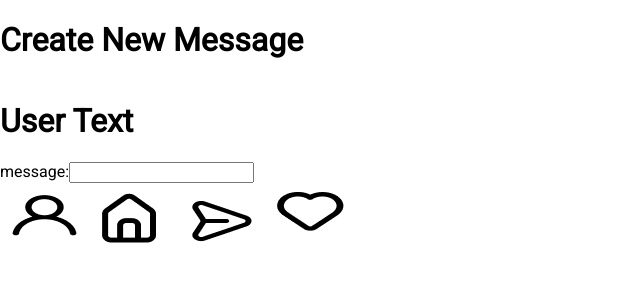
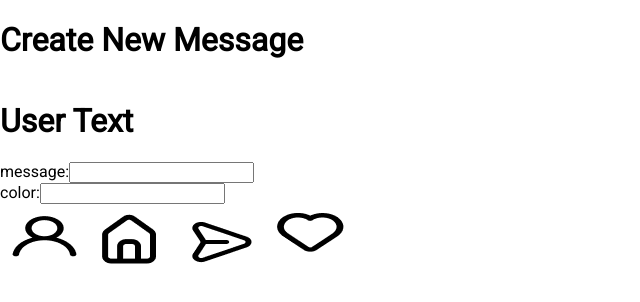
Before and after one commit to weblab-class/ekviamn-mn-taylor-ZihaoWangZihao, a React app: page /CreatePage in a window 1280 px wide. Shown: the top 302 px of the page, without its empty margins (0-640 px from the left). Built offline with nearby package versions, Linux system fonts and the light colour scheme; no server answers; the HTML template or start-up script is replaced by a standard one.

Commit message:
Implemented colored text

```diff
--- a/client/src/components/pages/CreatePage.js
+++ b/client/src/components/pages/CreatePage.js
@@ -9,6 +9,7 @@ import NewMessage from "./CreatePage_Components/NewMessage.js";
 
 const CreatePage = (props) => {
   const [message, setMessage] = useState("");
+  const [messageColor, setMessageColor] = useState("")
 
   return (
     <>
@@ -18,14 +19,14 @@ const CreatePage = (props) => {
         </div>
         <div class="u-flex">
           <div>
-            <InputText userMessage={message} mutateMessage={setMessage} />
+            <InputText userMessage={message} mutateMessage={setMessage} userColor={messageColor} mutateColor={setMessageColor}/>
           </div>
           <div class="u-flex-justifyCenter">
-            <NewMessage userMessage={message} mutateMessage={setMessage} />
+            <NewMessage userMessage={message} mutateMessage={setMessage} userColor={messageColor}/>
           </div>
         </div>
         <div>
-          <NavBar />
+          <NavBar/>
         </div>
       </div>
     </>
--- a/client/src/components/pages/CreatePage_Components/InputText.js
+++ b/client/src/components/pages/CreatePage_Components/InputText.js
@@ -3,9 +3,13 @@ import React, { useState, useEffect } from "react";
 const InputText = (props) => {
 
 
-    const handleChange = (event) => {
+    const handleChangeText = (event) => {
         event.preventDefault();
         props.mutateMessage(event.target.value)
+    }
+    const handleChangeColor = (event) => {
+        event.preventDefault();
+        props.mutateColor(event.target.value)
     }
 
     return (
@@ -15,7 +19,13 @@ const InputText = (props) => {
             <form>
                 <label>
                     message:
-                    <input type="text" onChange={handleChange}/>
+                    <input type="text" onChange={handleChangeText}/>
+                </label>
+            </form>
+            <form>
+                <label>
+                    color:
+                    <input type="text" onChange={handleChangeColor}/>
                 </label>
             </form>
         </div>
--- a/client/src/components/pages/CreatePage_Components/NewMessage.js
+++ b/client/src/components/pages/CreatePage_Components/NewMessage.js
@@ -4,9 +4,18 @@ const NewMessage = (props) => {
 
     return (
         <>
-            <div>
-                <h1>{props.userMessage}</h1>
+            <div style={{
+                    backgroundColor:props.userColor,
+                    position:"relative",
+                    top:"50%",
+                    left:"50%",
+                    transform:"translate(-50%, -50%)",
+                    width:"400px",
+                    heigh:"400px"
+                    }}>
+                {props.userMessage}
             </div>
+
         </>
     );
 };
```
